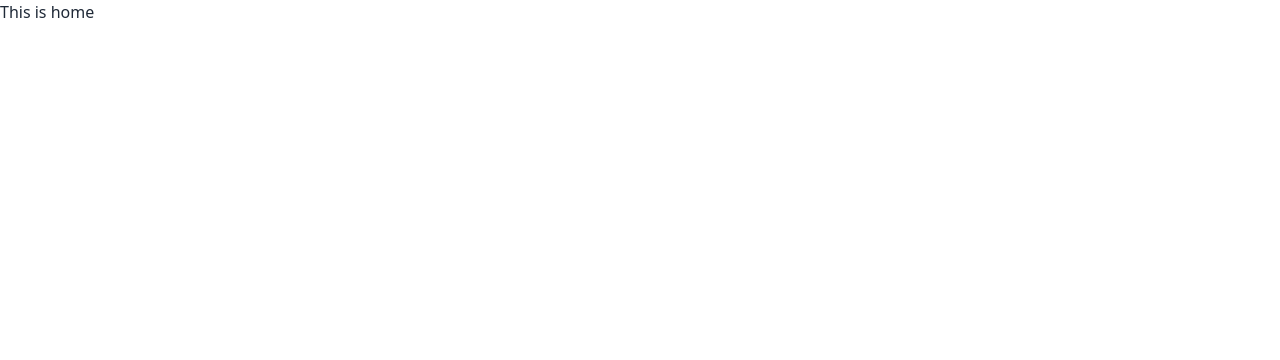
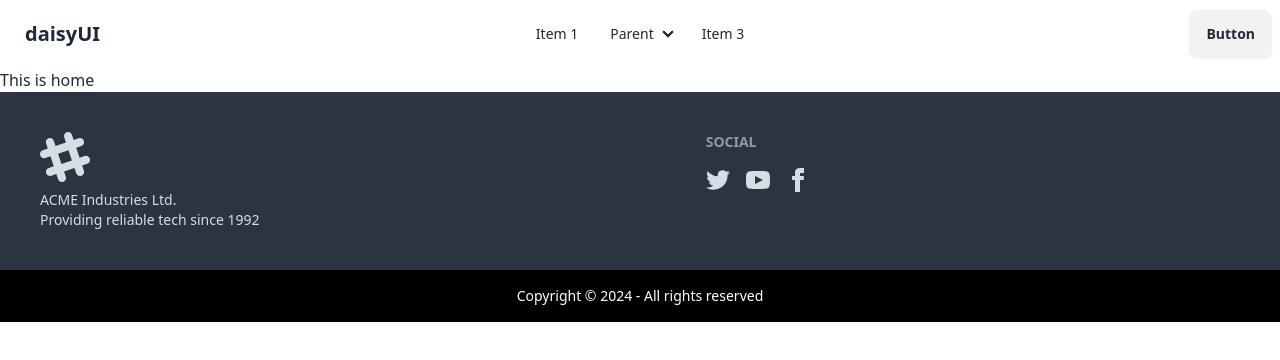
Before and after one commit to mintusikder/bistro-boss-restaurant-project, a React (Vite) app in the folder client/: page / in a window 1280 px wide. Shown: the top 360 px of the page. Built offline with nearby package versions, Linux system fonts and the light colour scheme.

Commit message:
added footer section

```diff
--- a/client/src/layout/Main.jsx
+++ b/client/src/layout/Main.jsx
@@ -1,10 +1,14 @@
 import React from 'react';
 import { Outlet } from 'react-router-dom';
+import Footer from '../pages/Shared/Footer';
+import NavBar from '../pages/Shared/NavBar';
 
 const Main = () => {
     return (
         <div>
+            <NavBar></NavBar>
             <Outlet></Outlet>
+            <Footer></Footer>
         </div>
     );
 };
--- a/client/src/main.jsx
+++ b/client/src/main.jsx
@@ -6,6 +6,8 @@
 
 createRoot(document.getElementById("root")).render(
   <StrictMode>
-    <RouterProvider router={router} />
+ <div className="max-w-screen-xl mx-auto">
+ <RouterProvider router={router} />
+ </div>
   </StrictMode>
 );
--- a/client/src/pages/Shared/Footer.jsx
+++ b/client/src/pages/Shared/Footer.jsx
@@ -1,11 +1,76 @@
-import React from 'react';
+import React from "react";
 
 const Footer = () => {
-    return (
-        <div>
+  return (
+    <div>
+      <footer className="footer bg-neutral text-neutral-content p-10">
+        <aside>
+          <svg
+            width="50"
+            height="50"
+            viewBox="0 0 24 24"
+            xmlns="http://www.w3.org/2000/svg"
+            fillRule="evenodd"
+            clipRule="evenodd"
+            className="fill-current"
+          >
+            <path d="M22.672 15.226l-2.432.811.841 2.515c.33 1.019-.209 2.127-1.23 2.456-1.15.325-2.148-.321-2.463-1.226l-.84-2.518-5.013 1.677.84 2.517c.391 1.203-.434 2.542-1.831 2.542-.88 0-1.601-.564-1.86-1.314l-.842-2.516-2.431.809c-1.135.328-2.145-.317-2.463-1.229-.329-1.018.211-2.127 1.231-2.456l2.432-.809-1.621-4.823-2.432.808c-1.355.384-2.558-.59-2.558-1.839 0-.817.509-1.582 1.327-1.846l2.433-.809-.842-2.515c-.33-1.02.211-2.129 1.232-2.458 1.02-.329 2.13.209 2.461 1.229l.842 2.515 5.011-1.677-.839-2.517c-.403-1.238.484-2.553 1.843-2.553.819 0 1.585.509 1.85 1.326l.841 2.517 2.431-.81c1.02-.33 2.131.211 2.461 1.229.332 1.018-.21 2.126-1.23 2.456l-2.433.809 1.622 4.823 2.433-.809c1.242-.401 2.557.484 2.557 1.838 0 .819-.51 1.583-1.328 1.847m-8.992-6.428l-5.01 1.675 1.619 4.828 5.011-1.674-1.62-4.829z"></path>
+          </svg>
+          <p>
+            ACME Industries Ltd.
+            <br />
+            Providing reliable tech since 1992
+          </p>
+        </aside>
+        <nav>
+          <h6 className="footer-title">Social</h6>
+          <div className="grid grid-flow-col gap-4">
+            <a>
+              <svg
+                xmlns="http://www.w3.org/2000/svg"
+                width="24"
+                height="24"
+                viewBox="0 0 24 24"
+                className="fill-current"
+              >
+                <path d="M24 4.557c-.883.392-1.832.656-2.828.775 1.017-.609 1.798-1.574 2.165-2.724-.951.564-2.005.974-3.127 1.195-.897-.957-2.178-1.555-3.594-1.555-3.179 0-5.515 2.966-4.797 6.045-4.091-.205-7.719-2.165-10.148-5.144-1.29 2.213-.669 5.108 1.523 6.574-.806-.026-1.566-.247-2.229-.616-.054 2.281 1.581 4.415 3.949 4.89-.693.188-1.452.232-2.224.084.626 1.956 2.444 3.379 4.6 3.419-2.07 1.623-4.678 2.348-7.29 2.04 2.179 1.397 4.768 2.212 7.548 2.212 9.142 0 14.307-7.721 13.995-14.646.962-.695 1.797-1.562 2.457-2.549z"></path>
+              </svg>
+            </a>
+            <a>
+              <svg
+                xmlns="http://www.w3.org/2000/svg"
+                width="24"
+                height="24"
+                viewBox="0 0 24 24"
+                className="fill-current"
+              >
+                <path d="M19.615 3.184c-3.604-.246-11.631-.245-15.23 0-3.897.266-4.356 2.62-4.385 8.816.029 6.185.484 8.549 4.385 8.816 3.6.245 11.626.246 15.23 0 3.897-.266 4.356-2.62 4.385-8.816-.029-6.185-.484-8.549-4.385-8.816zm-10.615 12.816v-8l8 3.993-8 4.007z"></path>
+              </svg>
+            </a>
+            <a>
+              <svg
+                xmlns="http://www.w3.org/2000/svg"
+                width="24"
+                height="24"
+                viewBox="0 0 24 24"
+                className="fill-current"
+              >
+                <path d="M9 8h-3v4h3v12h5v-12h3.642l.358-4h-4v-1.667c0-.955.192-1.333 1.115-1.333h2.885v-5h-3.808c-3.596 0-5.192 1.583-5.192 4.615v3.385z"></path>
+              </svg>
+            </a>
+          </div>
+        </nav>
+      </footer>
+      <footer className="footer bg-black text-neutral-content items-center p-4 flex justify-center">
+  <aside className="text-white text-center">
+    <p>Copyright © {new Date().getFullYear()} - All rights reserved</p>
+  </aside>
+</footer>
 
-        </div>
-    );
+
+
+    </div>
+  );
 };
 
 export default Footer;
--- a/client/src/pages/Shared/NavBar.jsx
+++ b/client/src/pages/Shared/NavBar.jsx
@@ -2,9 +2,58 @@
 
 const NavBar = () => {
     return (
-        <div>
-
-        </div>
+        <div className="navbar bg-base-100">
+  <div className="navbar-start">
+    <div className="dropdown">
+      <div tabIndex={0} role="button" className="btn btn-ghost lg:hidden">
+        <svg
+          xmlns="http://www.w3.org/2000/svg"
+          className="h-5 w-5"
+          fill="none"
+          viewBox="0 0 24 24"
+          stroke="currentColor">
+          <path
+            strokeLinecap="round"
+            strokeLinejoin="round"
+            strokeWidth="2"
+            d="M4 6h16M4 12h8m-8 6h16" />
+        </svg>
+      </div>
+      <ul
+        tabIndex={0}
+        className="menu menu-sm dropdown-content bg-base-100 rounded-box z-[1] mt-3 w-52 p-2 shadow">
+        <li><a>Item 1</a></li>
+        <li>
+          <a>Parent</a>
+          <ul className="p-2">
+            <li><a>Submenu 1</a></li>
+            <li><a>Submenu 2</a></li>
+          </ul>
+        </li>
+        <li><a>Item 3</a></li>
+      </ul>
+    </div>
+    <a className="btn btn-ghost text-xl">daisyUI</a>
+  </div>
+  <div className="navbar-center hidden lg:flex">
+    <ul className="menu menu-horizontal px-1">
+      <li><a>Item 1</a></li>
+      <li>
+        <details>
+          <summary>Parent</summary>
+          <ul className="p-2">
+            <li><a>Submenu 1</a></li>
+            <li><a>Submenu 2</a></li>
+          </ul>
+        </details>
+      </li>
+      <li><a>Item 3</a></li>
+    </ul>
+  </div>
+  <div className="navbar-end">
+    <a className="btn">Button</a>
+  </div>
+</div>
     );
 };
 
```
